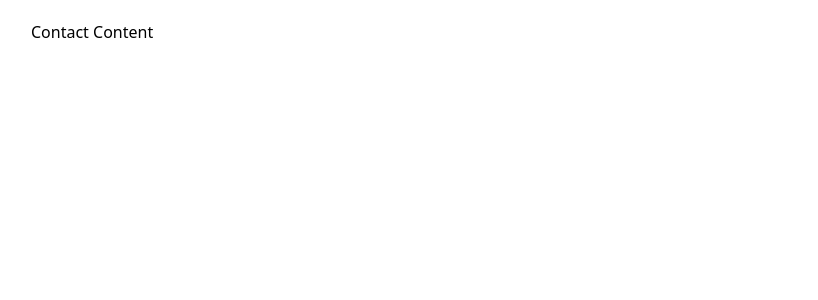
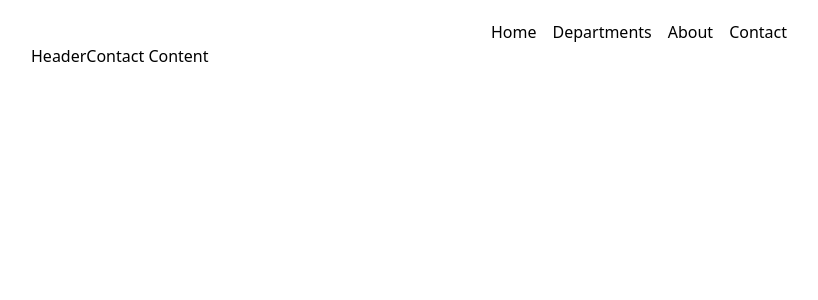
Before and after one commit to ahsaanjee045/10-react-basic, a React (Vite) app: page /contact in a window 1280 px wide. Shown: the top 300 px of the page, without its empty margins (1-819 px from the left). Built offline with nearby package versions, Linux system fonts and the light colour scheme.

Commit message:
added nested route

```diff
--- a/src/App.jsx
+++ b/src/App.jsx
@@ -3,14 +3,19 @@ import Welcome from "./components/Welcome";
 import Cart from "./components/Cart";
 import Button from "./components/Button";
 import { ThemeContext, useTheme } from "./context/ThemeContext";
-import { Computer,  Moon, Sun } from "lucide-react";
+import { Computer, Moon, Sun } from "lucide-react";
 import { Route, Routes } from "react-router-dom";
 import Homepage from "./pages/Homepage";
 import About from "./pages/About";
 import Contact from "./pages/Contact";
+import NotFound from "./pages/NotFound";
+import Dept from "./pages/Dept";
+import AllSongs from "./pages/AllSongs";
+import Hindi from "./pages/Hindi";
+import Punjabi from "./pages/Punjabi";
+import SongLayout from "./layouts/SongLayout";
 
 const App = () => {
-    const { handleDarkTheme, handleLightTheme, handleSystem } = useTheme();
     // console.log(context)
 
     return (
@@ -19,8 +24,22 @@ const App = () => {
         >
             <Routes>
                 <Route path="/" element={<Homepage />} />
+                {/* Layout routes */}
+                {/* Multiple Absolute routes */}
+                {/* localhost:5173/songs/hindi */}
+                {/* localhost:5173/hindi */}
+                {/* <Route path="/songs" element={<AllSongs />} />
+                <Route path="/songs/hindi" element={<Hindi />} />
+                <Route path="/songs/punjabu" element={<Hindi />} /> */}
+                <Route path="/songs" element={<SongLayout />}>
+                    <Route index element={<AllSongs />} />
+                    <Route path="hindi" element={<Hindi />} />
+                    <Route path="punjabi" element={<Punjabi />} />
+                </Route>
                 <Route path="/about" element={<About />} />
                 <Route path="/contact" element={<Contact />} />
+                {/* Catch all router/wild card route */}
+                <Route path="*" element={<NotFound />} />
             </Routes>
         </div>
     );
@@ -29,3 +48,4 @@ const App = () => {
 export default App;
 
 // Client-Side
+// admin
--- /dev/null
+++ b/src/components/Navbar.jsx
@@ -0,0 +1,28 @@
+import React from "react";
+import { Link } from "react-router-dom";
+
+const Navbar = () => {
+    return (
+        <div className="flex items-center justify-center">
+            <ul className="flex items-center justify-center gap-4">
+                <li>
+                    <Link to="/">Home</Link>
+                </li>
+                <li>
+                    {" "}
+                    <Link to="/dept">Departments</Link>
+                </li>
+                <li>
+                    {" "}
+                    <Link to="/about">About</Link>
+                </li>
+                <li>
+                    {" "}
+                    <Link to="/contact">Contact</Link>
+                </li>
+            </ul>
+        </div>
+    );
+};
+
+export default Navbar;
--- /dev/null
+++ b/src/layouts/SongLayout.jsx
@@ -0,0 +1,16 @@
+import React from "react";
+import { Outlet } from "react-router-dom";
+
+const SongLayout = () => {
+    return (
+        <div>
+            {/* layout to share */}
+
+            <h1>This is a songs page</h1>
+            {/* this component shows the output of the current active route */}
+            <Outlet />
+        </div>
+    );
+};
+
+export default SongLayout;
--- a/src/pages/About.jsx
+++ b/src/pages/About.jsx
@@ -1,14 +1,16 @@
-import React from 'react'
+import React from "react";
+import Navbar from "../components/Navbar";
 
 const About = () => {
     return (
         <div>
+            <Navbar />
             {/* Header */}
             {/* Sidebar */}
             About Content
             {/* Footer */}
         </div>
-  )
-}
+    );
+};
 
-export default About
+export default About;
--- /dev/null
+++ b/src/pages/AllSongs.jsx
@@ -0,0 +1,9 @@
+import React from 'react'
+
+const AllSongs = () => {
+  return (
+    <div>AllSongs</div>
+  )
+}
+
+export default AllSongs
--- a/src/pages/Contact.jsx
+++ b/src/pages/Contact.jsx
@@ -1,9 +1,11 @@
 import React from 'react'
+import Navbar from '../components/Navbar'
 
 const Contact = () => {
   return (
     <div>
-        {/* Header */}
+        <Navbar/>
+        Header
         {/* Sidebar */}
         Contact Content
         {/* Footer */}
--- /dev/null
+++ b/src/pages/Dept.jsx
@@ -0,0 +1,17 @@
+import React from "react";
+import Navbar from "../components/Navbar";
+
+const Dept = () => {
+    return (
+        <div>
+            <Navbar/>
+            <ul>
+                <li>Computer Science Dept.</li>
+                <li>Arts Dept.</li>
+                <li>Commerce Dept.</li>
+            </ul>
+        </div>
+    );
+};
+
+export default Dept;
--- /dev/null
+++ b/src/pages/Hindi.jsx
@@ -0,0 +1,9 @@
+import React from 'react'
+
+const Hindi = () => {
+  return (
+    <div>Hindi</div>
+  )
+}
+
+export default Hindi
--- a/src/pages/Homepage.jsx
+++ b/src/pages/Homepage.jsx
@@ -1,9 +1,10 @@
 import React from 'react'
+import Navbar from '../components/Navbar'
 
 const Homepage = () => {
   return (
     <div>
-        {/* Header */}
+        <Navbar/>
         {/* Sidebar */}
         Hompage Content
         {/* Footer */}
--- /dev/null
+++ b/src/pages/NotFound.jsx
@@ -0,0 +1,13 @@
+import { Link } from "react-router-dom";
+import React from "react";
+
+const NotFound = () => {
+    return (
+        <div>
+            <h1>Page not Found!</h1>
+            <Link to={"/"}>Go to Home</Link>
+        </div>
+    );
+};
+
+export default NotFound;
--- /dev/null
+++ b/src/pages/Punjabi.jsx
@@ -0,0 +1,9 @@
+import React from 'react'
+
+const Punjabi = () => {
+  return (
+    <div>Punjabi</div>
+  )
+}
+
+export default Punjabi
```
Lines whose indentation alone changed are shown as unchanged.
